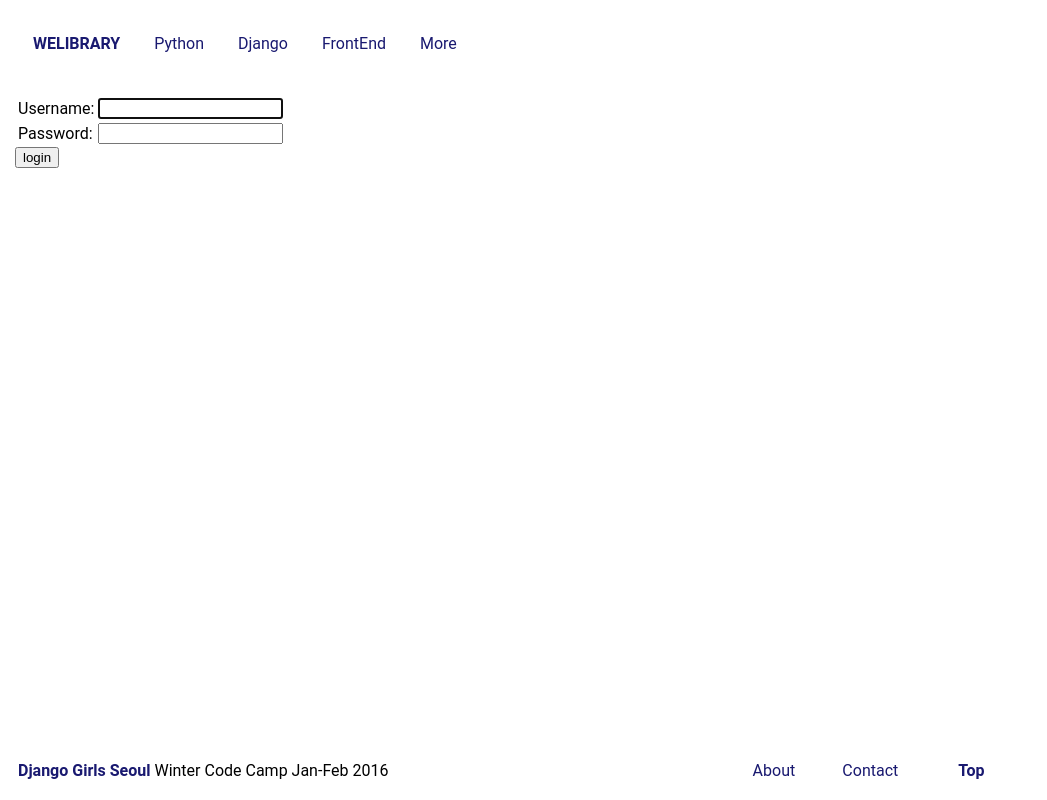
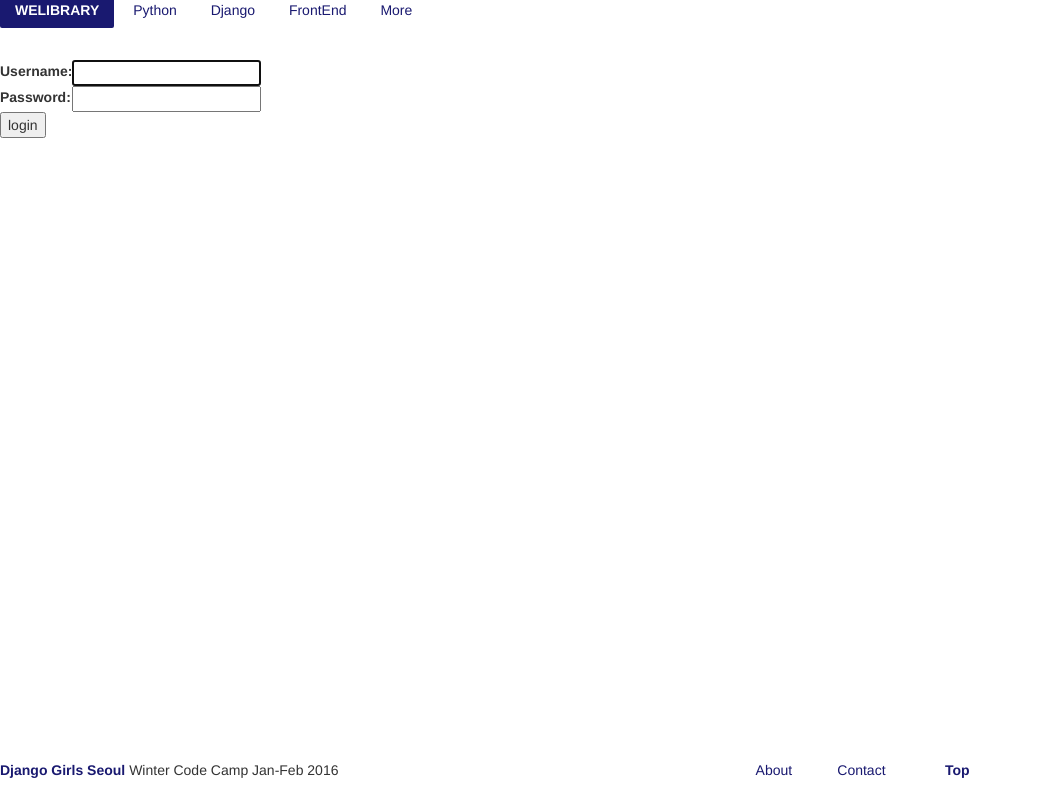
Before and after one commit to JiwonHwang/welibrary, a Django app: page /accounts/login/ in a window 1280 px wide. Shown: the whole page, without its empty margins (0-1047 px from the left). Run offline with Django 3.2, Linux system fonts and the light colour scheme; parts of the project's set-up code (start-up, migrations or seed data) failed here and were passed over; some libraries are stand-ins or nearby versions.

Commit message:
fix syntax

```diff
--- a/note/templates/note/base.html
+++ b/note/templates/note/base.html
@@ -49,6 +49,15 @@
           });
         </script>
 
+        <!--bootstrap-->
+        <!-- Latest compiled and minified CSS -->
+        <link rel="stylesheet" href="https://maxcdn.bootstrapcdn.com/bootstrap/3.3.6/css/bootstrap.min.css" integrity="sha384-1q8mTJOASx8j1Au+a5WDVnPi2lkFfwwEAa8hDDdjZlpLegxhjVME1fgjWPGmkzs7" crossorigin="anonymous">
+
+        <!-- Optional theme -->
+        <link rel="stylesheet" href="https://maxcdn.bootstrapcdn.com/bootstrap/3.3.6/css/bootstrap-theme.min.css" integrity="sha384-fLW2N01lMqjakBkx3l/M9EahuwpSfeNvV63J5ezn3uZzapT0u7EYsXMjQV+0En5r" crossorigin="anonymous">
+
+        <!-- Latest compiled and minified JavaScript -->
+        <script src="https://maxcdn.bootstrapcdn.com/bootstrap/3.3.6/js/bootstrap.min.js" integrity="sha384-0mSbJDEHialfmuBBQP6A4Qrprq5OVfW37PRR3j5ELqxss1yVqOtnepnHVP9aJ7xS" crossorigin="anonymous"></script>
   </head>
 
 
```
